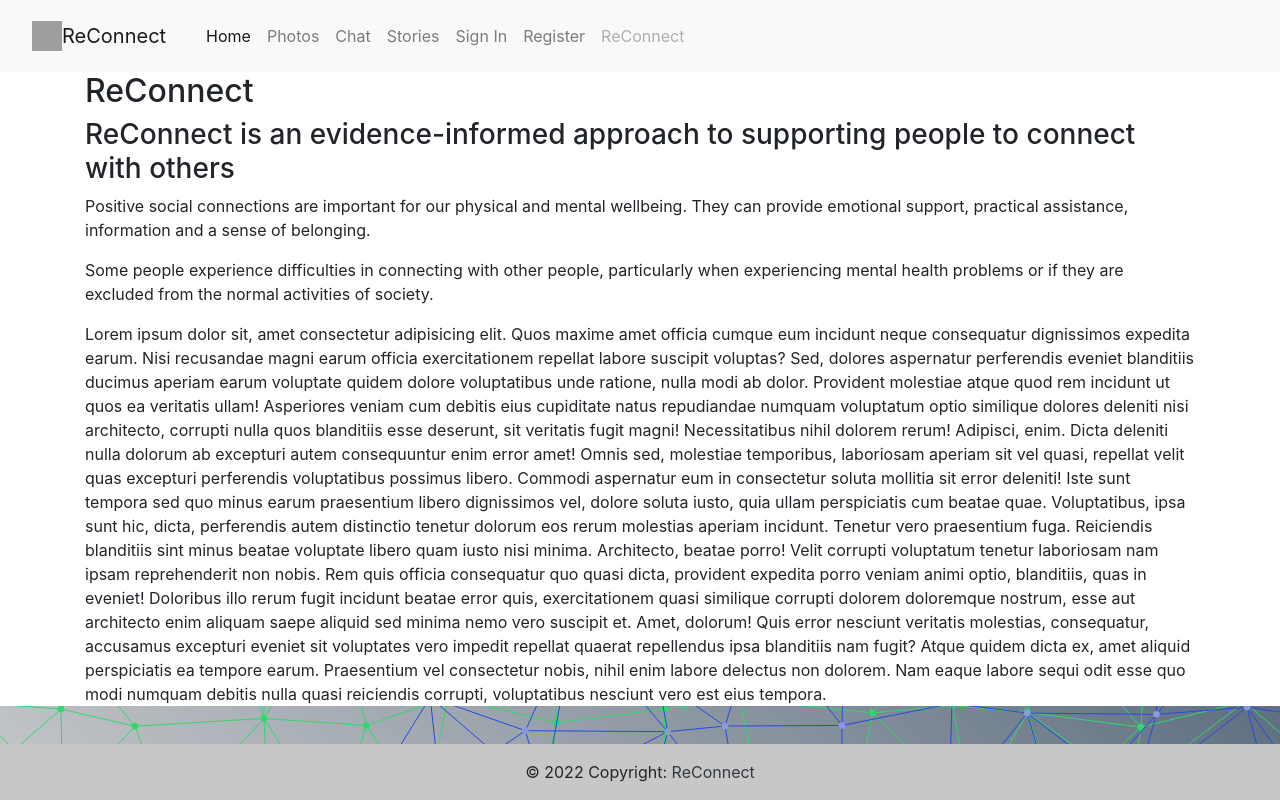
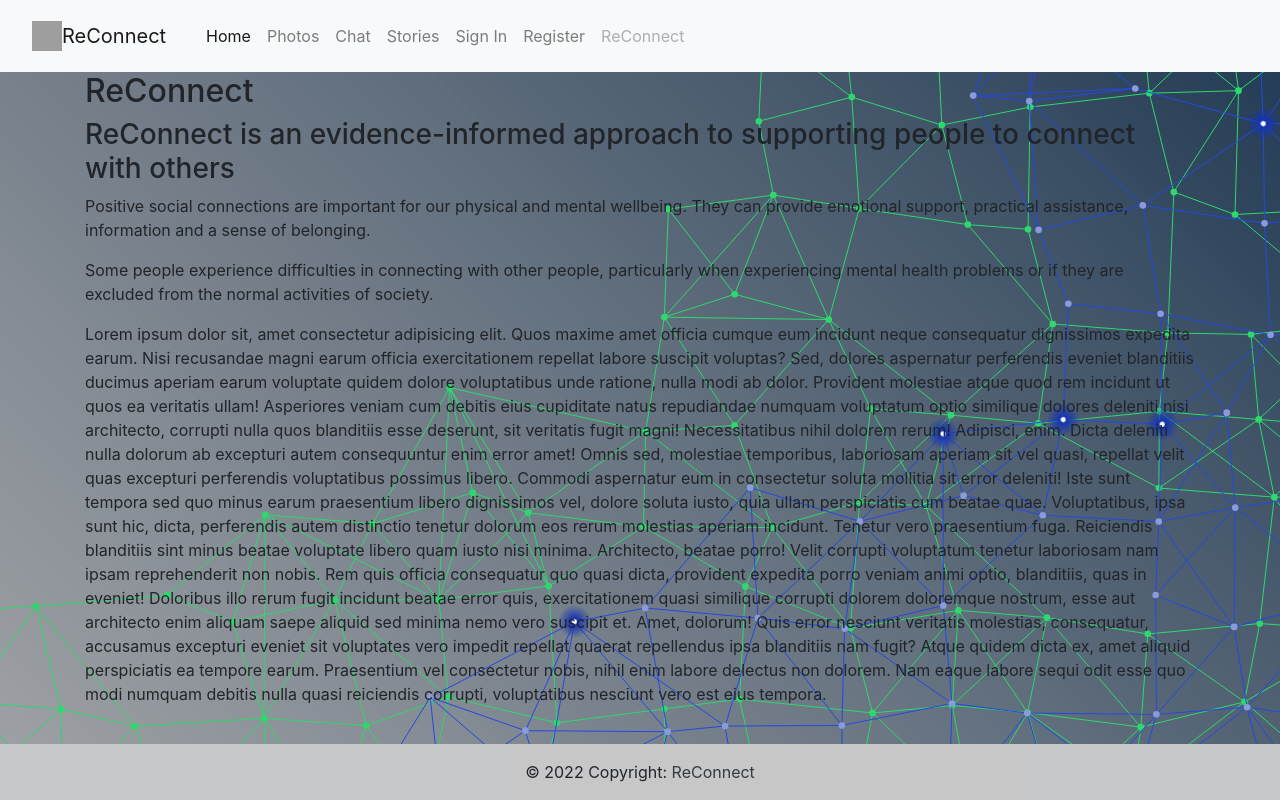
Before and after one commit to CI-Team3/team3, a Flask app: page / in a window 1280 px wide. Run offline with Flask 2, Linux system fonts and the light colour scheme; some libraries are stand-ins or nearby versions; grey boxes are pictures that could not be loaded.

Commit message:
body bk-color > transparent and html bk-blend-mode

```diff
--- a/static/css/style.css
+++ b/static/css/style.css
@@ -4,9 +4,14 @@ html    {
     -moz-background-size: cover;
     -o-background-size: cover;
     background-size: cover;
+    background-blend-mode: lighten;
+    background-color: rgba(0, 0, 0, 0.9);
     z-index: -1;
+
     }
-
+body {
+    background-color:transparent;
+}
 .background {
 /*    position: absolute;
     top: 0;
```
